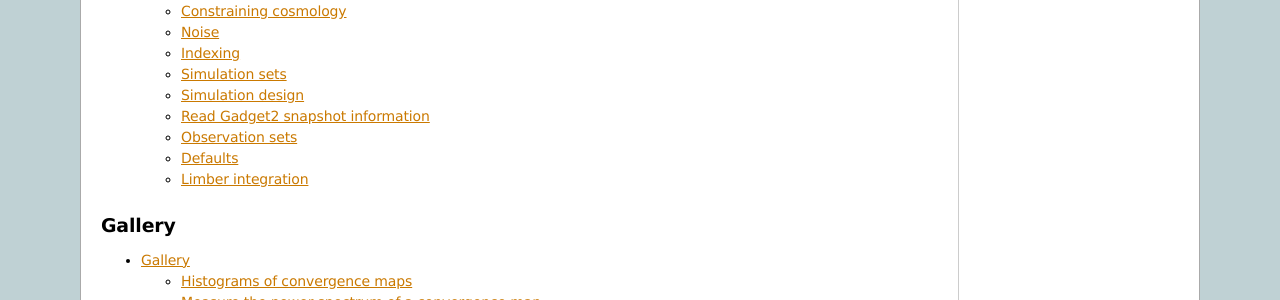
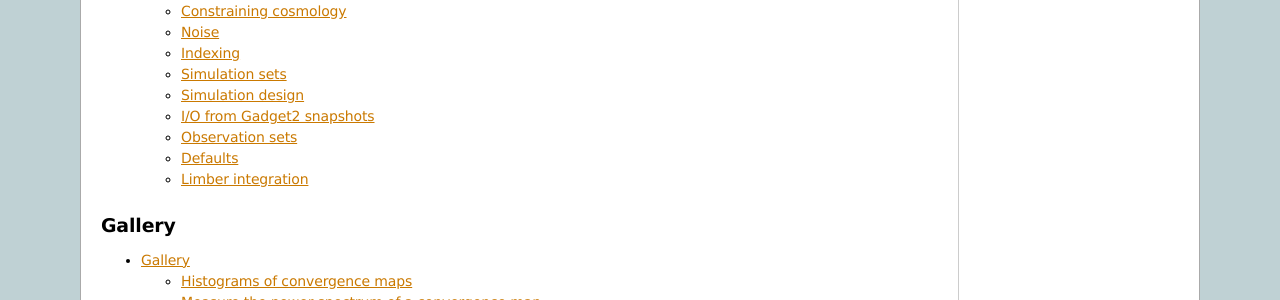
Before and after one commit to apetri/LensTools, a Sphinx documentation site: the page built from docs/source/index.rst, in a window 1280 px wide. Shown: the part 1486-1786 px from the top of the page. Built offline with Sphinx 7.4.7, drawn with Linux system fonts in a browser that asks for light colours.

Commit message:
update docs

```diff
--- a/docs/source/code.rst
+++ b/docs/source/code.rst
@@ -81,8 +81,8 @@ Simulation design
 .. autoclass:: lenstools.simulations.Design
 	:inherited-members:
 
-Read Gadget2 snapshot information
-=================================
+I/O from Gadget2 snapshots
+==========================
 
 .. autoclass:: lenstools.simulations.Gadget2Snapshot
 	:inherited-members:
```
